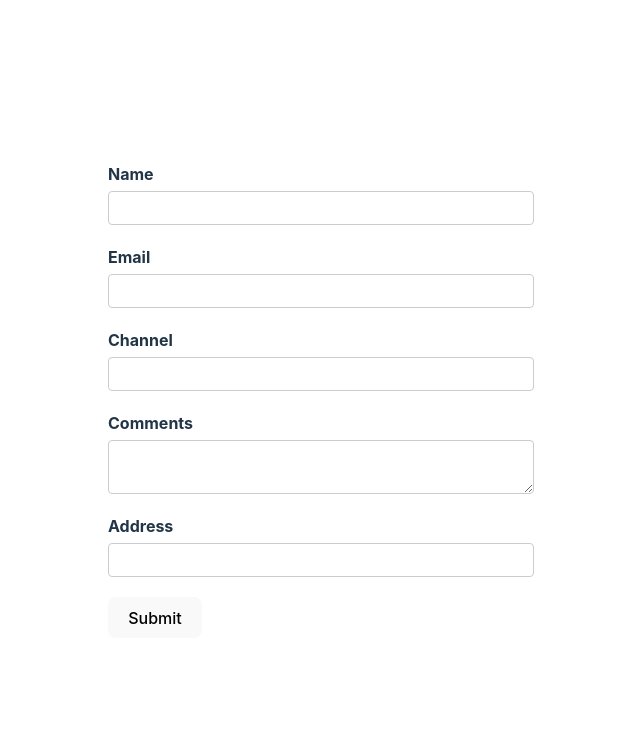
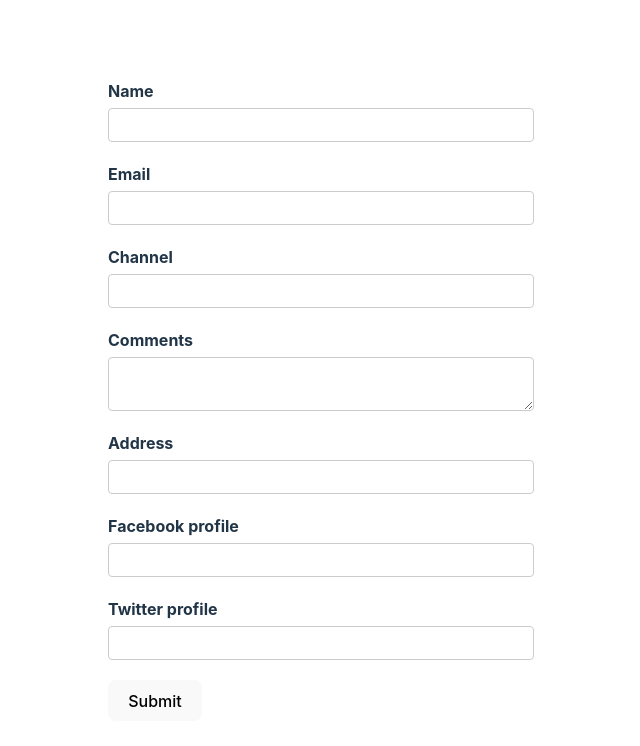
Before and after one commit to maormenashe/vite-react-formik, a React (Vite) app: page / in a window 1280 px wide. Shown: the top 746 px of the page, without its empty margins (319-959 px from the left). Built offline with nearby package versions, Linux system fonts and the light colour scheme.

Commit message:
Nested Object, Social example

```diff
--- a/src/components/YoutubeFormFormik.tsx
+++ b/src/components/YoutubeFormFormik.tsx
@@ -12,12 +12,18 @@
 
 interface IYoutubeFormProps {}
 
+type Social = {
+  facebook: string;
+  twitter: string;
+};
+
 type YoutubeForm = {
   name: string;
   email: string;
   channel: string;
   comments: string;
   address: string;
+  social: Social;
 };
 
 const initialValues: YoutubeForm = {
@@ -26,6 +32,10 @@
   channel: "",
   comments: "",
   address: "",
+  social: {
+    facebook: "",
+    twitter: "",
+  },
 };
 
 const onSubmit = (
@@ -81,7 +91,6 @@
           <Field name="address">
             {(props: FieldProps) => {
               const { field, meta } = props;
-              console.log("Render Props", props);
               return (
                 <div>
                   <input type="text" id="address" {...field} />
@@ -95,6 +104,18 @@
           <ErrorMessage name="address" component={TextError} />
         </div>
 
+        <div className="form-control">
+          <label htmlFor="facebook">Facebook profile</label>
+          <Field type="text" id="facebook" name="social.facebook" />
+          <ErrorMessage name="facebook" component={TextError} />
+        </div>
+
+        <div className="form-control">
+          <label htmlFor="twitter">Twitter profile</label>
+          <Field type="text" id="twitter" name="social.twitter" />
+          <ErrorMessage name="twitter" component={TextError} />
+        </div>
+
         <button type="submit">Submit</button>
       </Form>
     </Formik>
```
